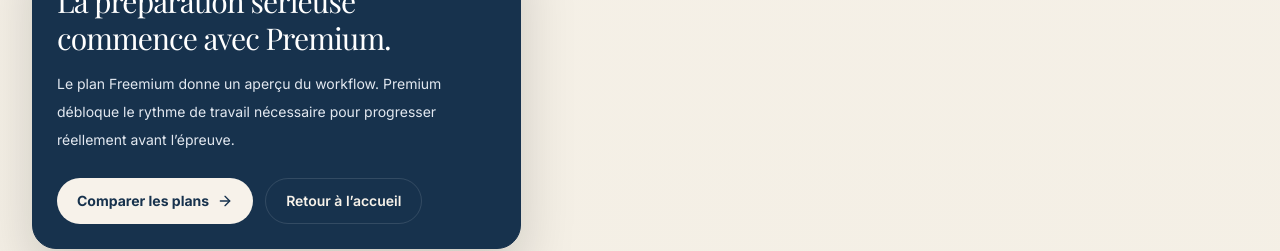
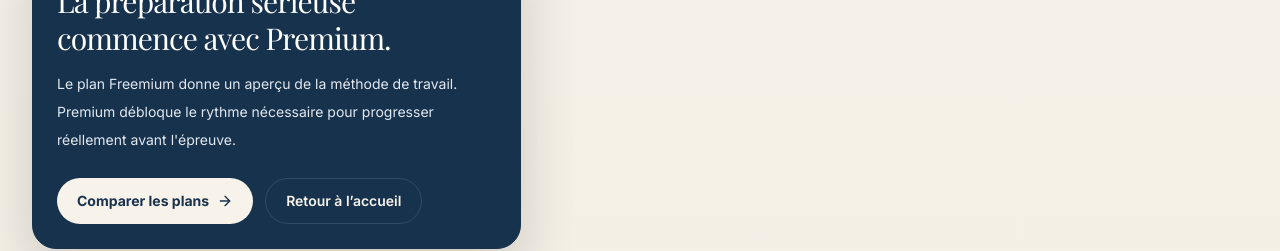
Before and after one commit to cyranoaladin/Plateforme_francais, a Next.js app: page /pricing in a window 1280 px wide. Shown: the part 5218-5469 px from the top of the page. Built offline with nearby package versions, Linux system fonts and the light colour scheme; no server answers.

Commit message:
fix: supprimer jargon 'workflow' de la page pricing

```diff
--- a/src/app/pricing/page.tsx
+++ b/src/app/pricing/page.tsx
@@ -852,7 +852,7 @@ export default function PricingPage() {
                 La préparation sérieuse commence avec Premium.
               </h3>
               <p className="mt-3 text-sm leading-7 text-slate-200">
-                Le plan Freemium donne un aperçu du workflow. Premium débloque le rythme de travail nécessaire pour progresser réellement avant l’épreuve.
+                Le plan Freemium donne un aperçu de la méthode de travail. Premium débloque le rythme nécessaire pour progresser réellement avant l'épreuve.
               </p>
               <div className="mt-6 flex flex-col gap-3 sm:flex-row sm:flex-wrap">
                 <Link href="/login?mode=register" className="inline-flex items-center justify-center gap-2 rounded-full bg-[var(--surface-parchment)] px-5 py-3 text-sm font-bold text-[var(--navy)] transition-all hover:-translate-y-0.5 hover:bg-white">
```
